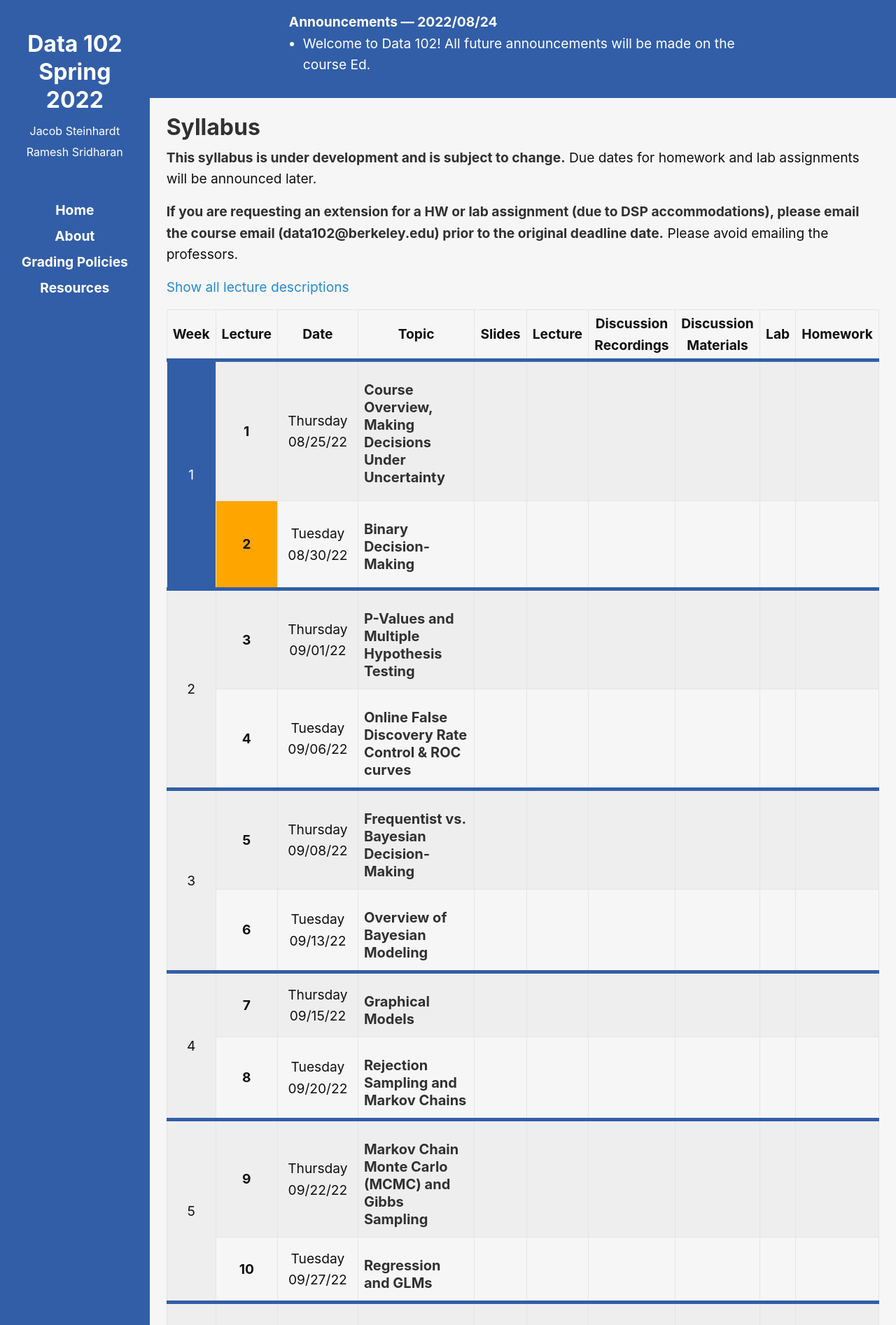
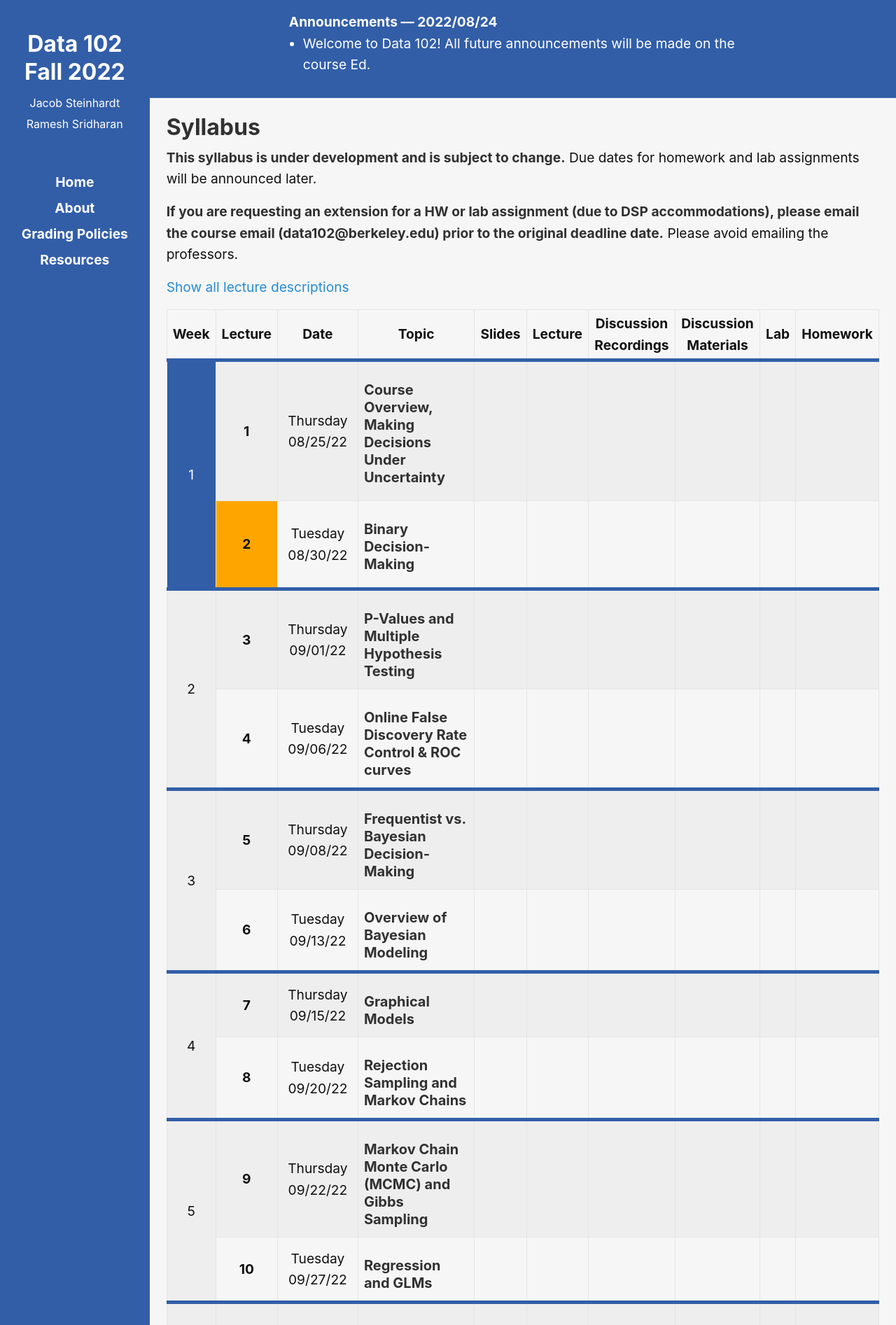
Before and after one commit to ds-102/fa22, a Jekyll site: the page built from index.md, in a window 1280 px wide. Shown: the top 1893 px of the page at 70% size. Built offline with Jekyll 4.4.1, drawn with Linux system fonts in a browser that asks for light colours.

Commit message:
change references to spring to fall

```diff
--- a/_config.yml
+++ b/_config.yml
@@ -15,10 +15,10 @@ permalink: /:categories/:year/:month/:day/:title
 exclude: ["readme.md"]
 highlighter: rouge
 
-title: Data 102 Spring 2022
+title: Data 102 Fall 2022
 tagline: Data, Inference, and Decisions
 
-baseurl: '/sp22'
+baseurl: '/fa22'
 
 sass:
   style: compressed
--- a/_includes/sidebar.html
+++ b/_includes/sidebar.html
@@ -1,6 +1,6 @@
   <aside class="sidebar">
   <hgroup class="sidebar__title">
-    <h1>Data 102 Spring 2022</h1>
+    <h1>Data 102 Fall 2022</h1>
     <p>
         <small>Jacob Steinhardt</small>  <br/>
         <small>Ramesh Sridharan</small>
```
